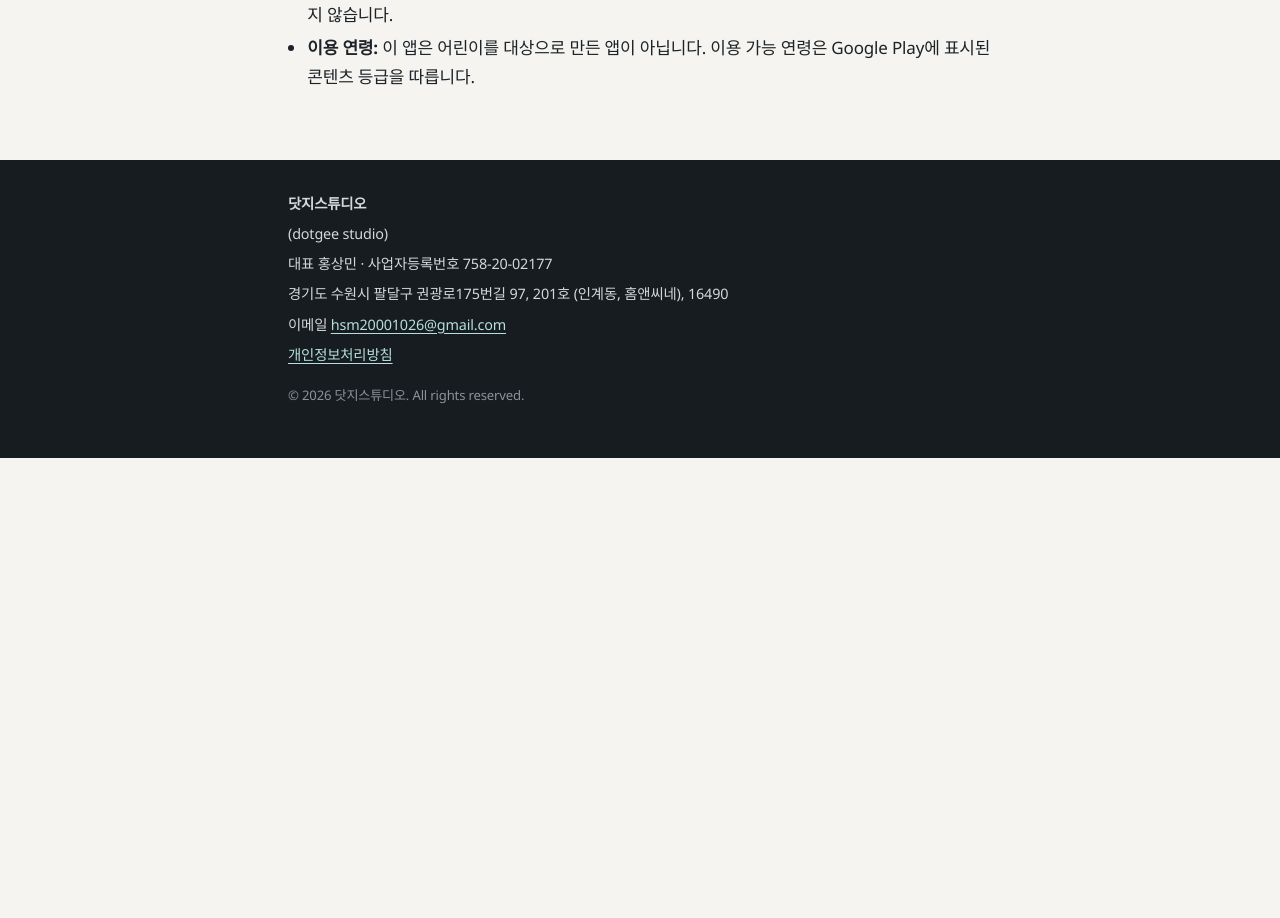
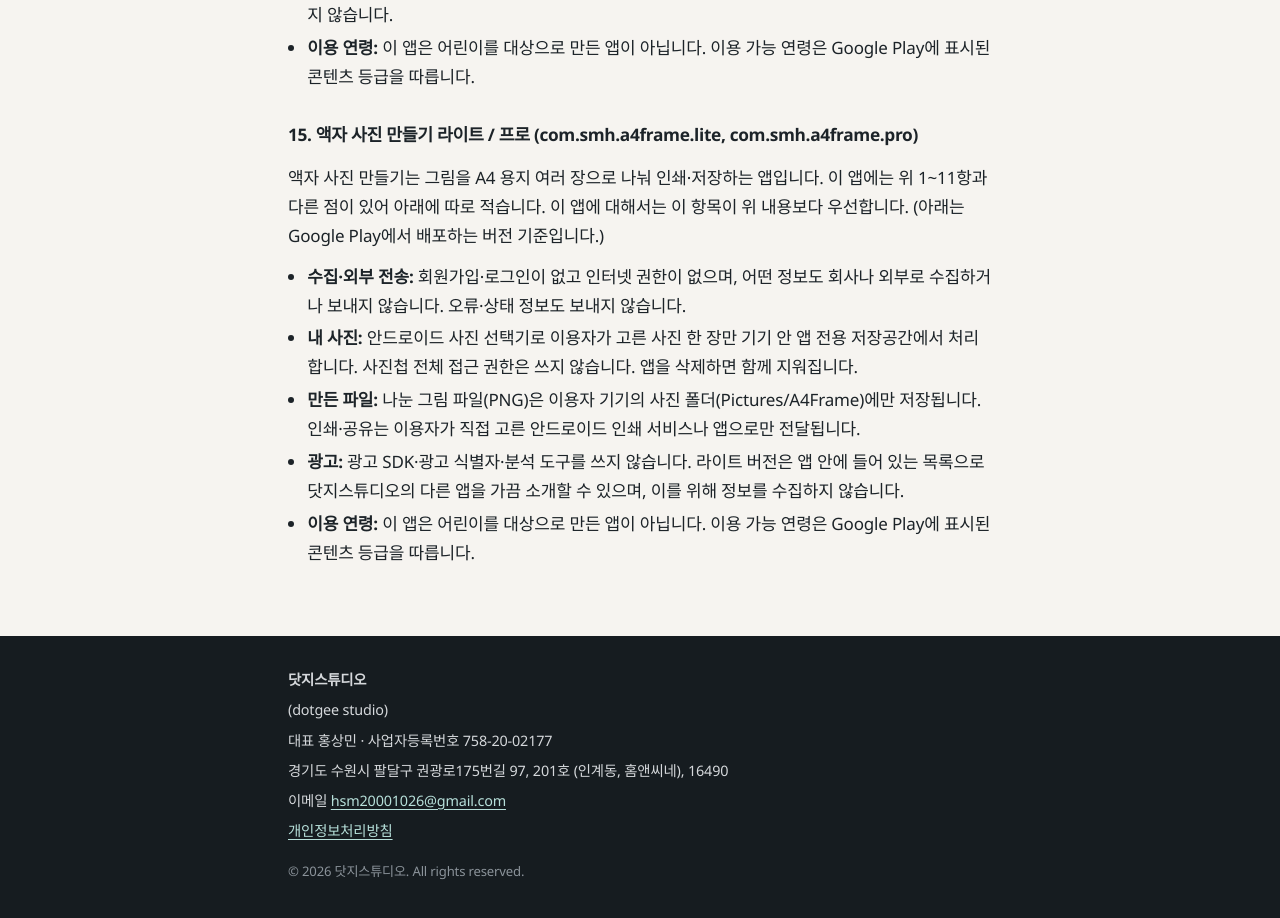
Before and after one commit to sejongfnc-code/dotgee, a plain HTML site: page privacy.html in a window 1280 px wide. Shown: the part 4468-5386 px from the top of the page. Before the commit the page ends 4926 px from the top, so only its background shows below. Drawn offline with Linux system fonts and the light colour scheme.

Commit message:
Add 액자 사진 만들기 section to the privacy policy
Document the Play store Lite/Pro apps (com.smh.a4frame.lite, com.smh.a4frame.pro): no data collection or sharing, no internet permission, on-device photo picker processing, and Pictures/A4Frame saves.

```diff
--- a/privacy.html
+++ b/privacy.html
@@ -125,6 +125,16 @@
           <li><strong>오류·상태 정보:</strong> 앱 상태나 오류 정보를 회사나 외부로 보내지 않습니다. 광고 식별자·분석 도구도 쓰지 않습니다.</li>
           <li><strong>이용 연령:</strong> 이 앱은 어린이를 대상으로 만든 앱이 아닙니다. 이용 가능 연령은 Google Play에 표시된 콘텐츠 등급을 따릅니다.</li>
         </ul>
+
+        <h2 id="a4frame">15. 액자 사진 만들기 라이트 / 프로 (com.smh.a4frame.lite, com.smh.a4frame.pro)</h2>
+        <p>액자 사진 만들기는 그림을 A4 용지 여러 장으로 나눠 인쇄·저장하는 앱입니다. 이 앱에는 위 1~11항과 다른 점이 있어 아래에 따로 적습니다. 이 앱에 대해서는 이 항목이 위 내용보다 우선합니다. (아래는 Google Play에서 배포하는 버전 기준입니다.)</p>
+        <ul>
+          <li><strong>수집·외부 전송:</strong> 회원가입·로그인이 없고 인터넷 권한이 없으며, 어떤 정보도 회사나 외부로 수집하거나 보내지 않습니다. 오류·상태 정보도 보내지 않습니다.</li>
+          <li><strong>내 사진:</strong> 안드로이드 사진 선택기로 이용자가 고른 사진 한 장만 기기 안 앱 전용 저장공간에서 처리합니다. 사진첩 전체 접근 권한은 쓰지 않습니다. 앱을 삭제하면 함께 지워집니다.</li>
+          <li><strong>만든 파일:</strong> 나눈 그림 파일(PNG)은 이용자 기기의 사진 폴더(Pictures/A4Frame)에만 저장됩니다. 인쇄·공유는 이용자가 직접 고른 안드로이드 인쇄 서비스나 앱으로만 전달됩니다.</li>
+          <li><strong>광고:</strong> 광고 SDK·광고 식별자·분석 도구를 쓰지 않습니다. 라이트 버전은 앱 안에 들어 있는 목록으로 닷지스튜디오의 다른 앱을 가끔 소개할 수 있으며, 이를 위해 정보를 수집하지 않습니다.</li>
+          <li><strong>이용 연령:</strong> 이 앱은 어린이를 대상으로 만든 앱이 아닙니다. 이용 가능 연령은 Google Play에 표시된 콘텐츠 등급을 따릅니다.</li>
+        </ul>
       </div>
     </section>
   </main>
```
